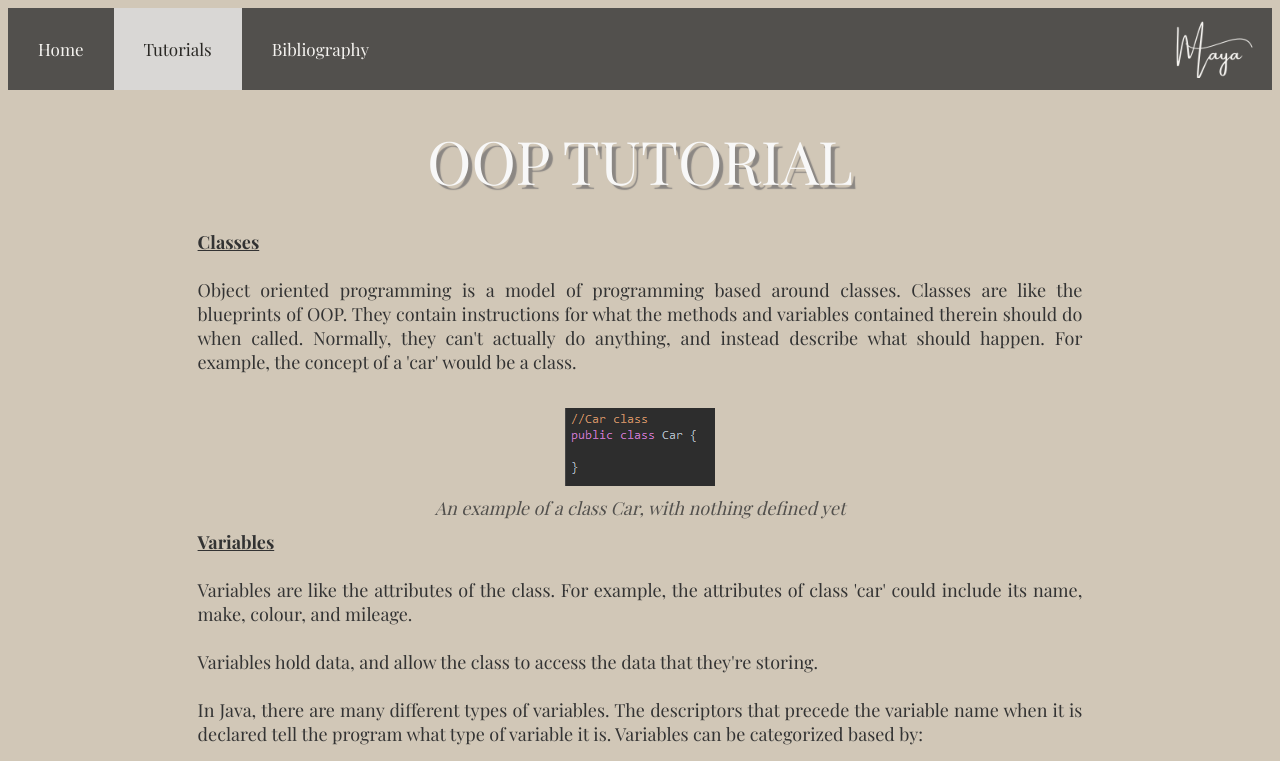
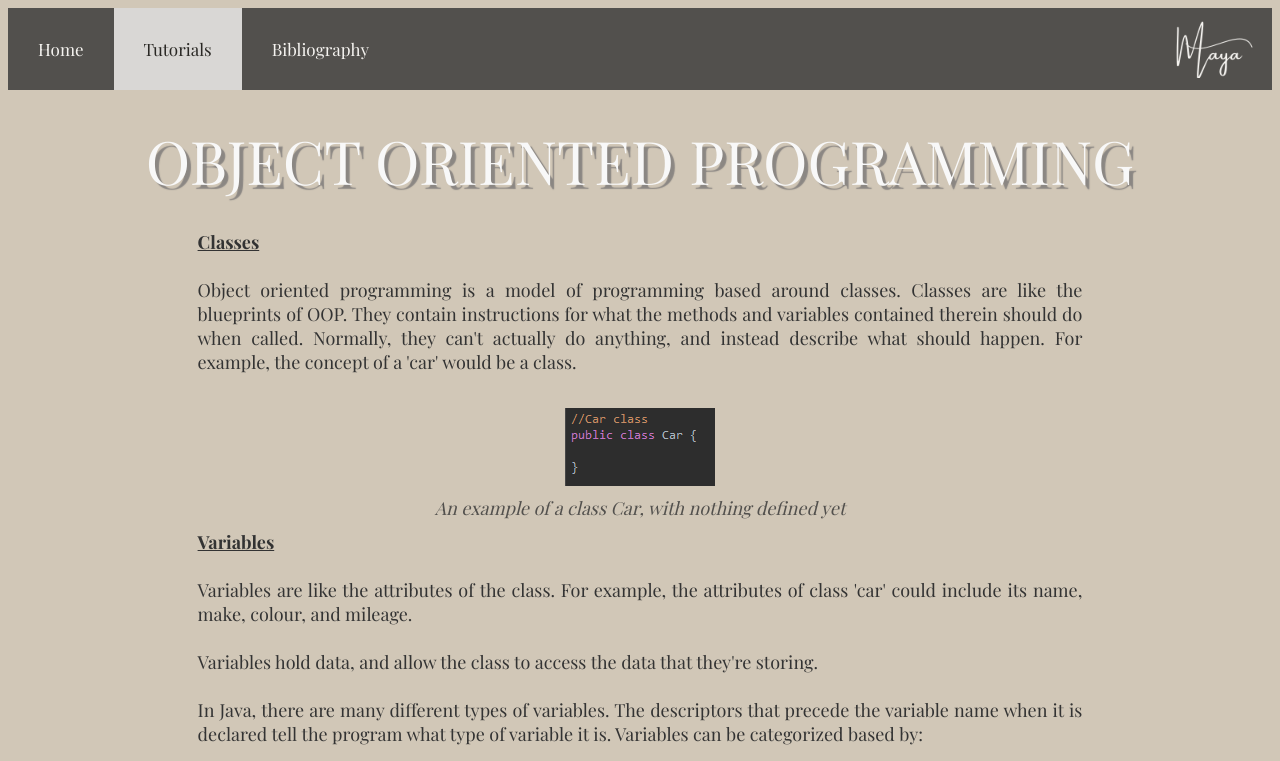
Before and after one commit to CheezWhizard/portfolio, a plain HTML site: page oop_tut.html in a window 1280 px wide. Shown: the top 761 px of the page. Drawn offline with nearby package versions, Linux system fonts and the light colour scheme; a web font is replaced by a local one.

Commit message:
title change oop

```diff
--- a/oop_tut.html
+++ b/oop_tut.html
@@ -17,7 +17,7 @@
             <img src= "Olivia_3_.png" alt = "Maya" class = "banner_img">
         </div>
 
-        <div class = "t1"> OOP TUTORIAL </div>
+        <div class = "t1"> OBJECT ORIENTED PROGRAMMING </div>
 
         <div class = "p">
             <u><b>Classes</b></u>
```
